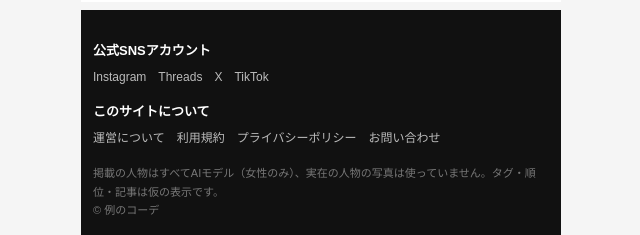
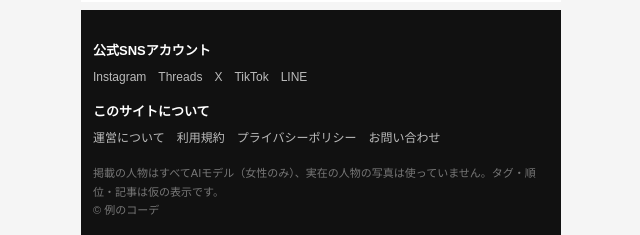
Before and after one commit to watengu/celebrity-coordinate-site, a plain HTML site: page index.html in a window 1280 px wide. Shown: the part 5048-5283 px from the top of the page, 319-959 px from the left. Drawn offline with Linux system fonts and the light colour scheme.

Commit message:
Add LINE link (lin.ee/UvMaYKq) to footer (TALENT, Ao approved 2026-11-15)

```diff
--- a/index.html
+++ b/index.html
@@ -215,7 +215,7 @@ ul.arts a{color:#111;text-decoration:none;font-weight:600}
 <!-- 8 公式SNS + フッター -->
 <footer>
   <h3>公式SNSアカウント</h3>
-  <a href="#">Instagram</a><a href="#">Threads</a><a href="#">X</a><a href="#">TikTok</a>
+  <a href="#">Instagram</a><a href="#">Threads</a><a href="#">X</a><a href="#">TikTok</a><a href="https://lin.ee/UvMaYKq">LINE</a>
   <h3>このサイトについて</h3>
   <a href="#">運営について</a><a href="#">利用規約</a><a href="#">プライバシーポリシー</a><a href="#">お問い合わせ</a>
   <div class="fine">掲載の人物はすべてAIモデル（女性のみ）、実在の人物の写真は使っていません。タグ・順位・記事は仮の表示です。<br>© 例のコーデ</div>
```
